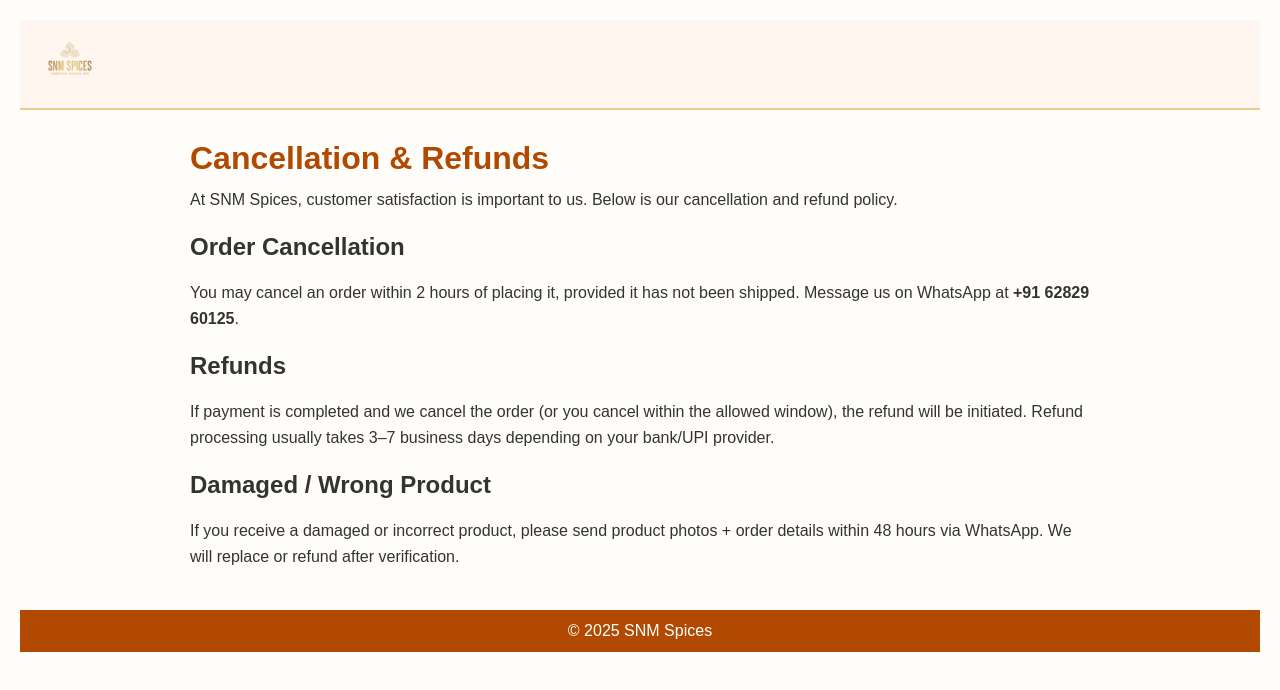
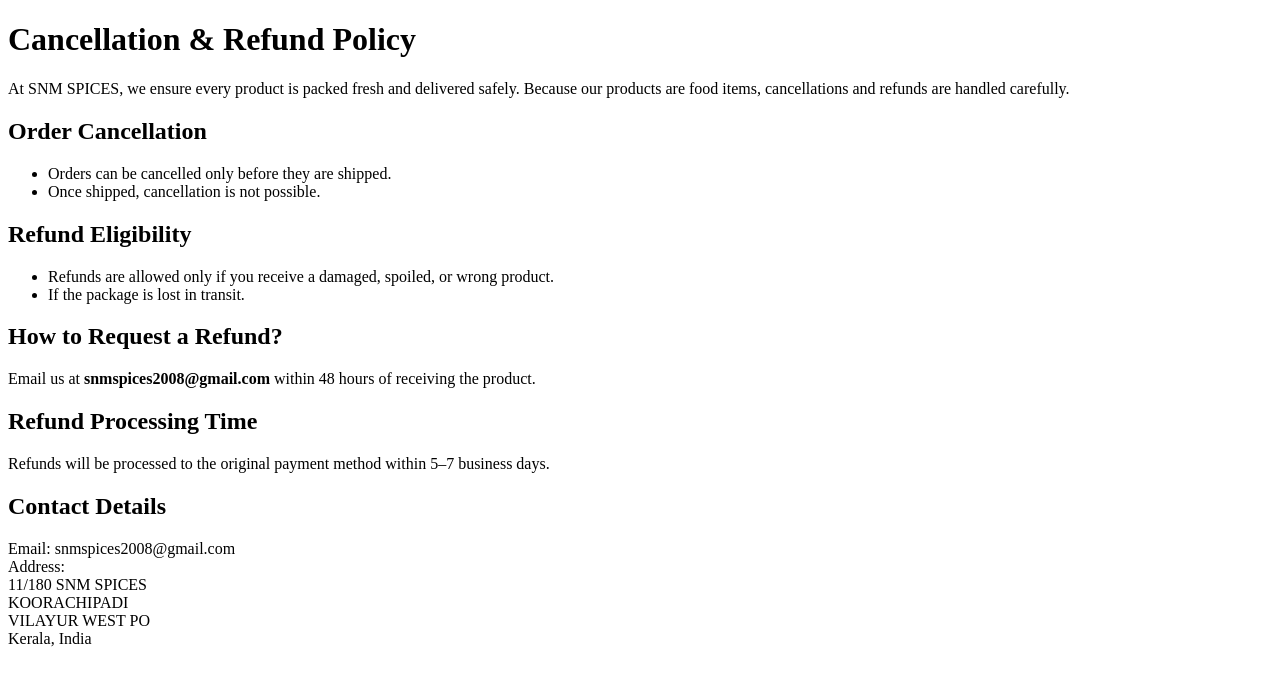
Before and after one commit to snmspices/snmspices, a plain HTML site: page refund.html in a window 1280 px wide. Drawn offline with Linux system fonts and the light colour scheme.

Commit message:
Revise refund policy content and HTML structure
Updated the refund policy details and improved the structure of the HTML document.

```diff
--- a/refund.html
+++ b/refund.html
@@ -1,39 +1,40 @@
 <!DOCTYPE html>
-<html lang="en">
+<html>
 <head>
-  <meta charset="utf-8" />
-  <meta name="viewport" content="width=device-width,initial-scale=1" />
-  <title>Cancellation & Refunds — SNM Spices</title>
-  <style>
-    body{font-family:"Poppins",sans-serif;background:#fffdf9;color:#333;margin:0;padding:20px}
-    header{background:#fff7ef;padding:12px 20px;border-bottom:2px solid #f3c68b}
-    header img{height:60px}
-    main{max-width:900px;margin:30px auto}
-    h1{color:#b14a00;margin-bottom:10px}
-    p{margin:10px 0;line-height:1.6}
-    footer{background:#b14a00;color:#fff;text-align:center;padding:12px;margin-top:40px}
-  </style>
+    <title>Cancellation & Refund Policy - SNM Spices</title>
 </head>
 <body>
-  <header>
-    <a href="/"><img src="SNM_Spices_Logo_HD.png" alt="SNM Spices"></a>
-  </header>
+<h1>Cancellation & Refund Policy</h1>
 
-  <main>
-    <h1>Cancellation & Refunds</h1>
+<p>At SNM SPICES, we ensure every product is packed fresh and delivered safely.
+Because our products are food items, cancellations and refunds are handled carefully.</p>
 
-    <p>At SNM Spices, customer satisfaction is important to us. Below is our cancellation and refund policy.</p>
+<h2>Order Cancellation</h2>
+<ul>
+    <li>Orders can be cancelled only before they are shipped.</li>
+    <li>Once shipped, cancellation is not possible.</li>
+</ul>
 
-    <h2>Order Cancellation</h2>
-    <p>You may cancel an order within 2 hours of placing it, provided it has not been shipped. Message us on WhatsApp at <strong>+91 62829 60125</strong>.</p>
+<h2>Refund Eligibility</h2>
+<ul>
+    <li>Refunds are allowed only if you receive a damaged, spoiled, or wrong product.</li>
+    <li>If the package is lost in transit.</li>
+</ul>
 
-    <h2>Refunds</h2>
-    <p>If payment is completed and we cancel the order (or you cancel within the allowed window), the refund will be initiated. Refund processing usually takes 3–7 business days depending on your bank/UPI provider.</p>
+<h2>How to Request a Refund?</h2>
+<p>Email us at <b>snmspices2008@gmail.com</b> within 48 hours of receiving the product.</p>
 
-    <h2>Damaged / Wrong Product</h2>
-    <p>If you receive a damaged or incorrect product, please send product photos + order details within 48 hours via WhatsApp. We will replace or refund after verification.</p>
-  </main>
+<h2>Refund Processing Time</h2>
+<p>Refunds will be processed to the original payment method within 5–7 business days.</p>
 
-  <footer>&copy; 2025 SNM Spices</footer>
+<h2>Contact Details</h2>
+<p>
+Email: snmspices2008@gmail.com<br>
+Address:<br>
+11/180 SNM SPICES<br>
+KOORACHIPADI<br>
+VILAYUR WEST PO<br>
+Kerala, India
+</p>
 </body>
 </html>
```
